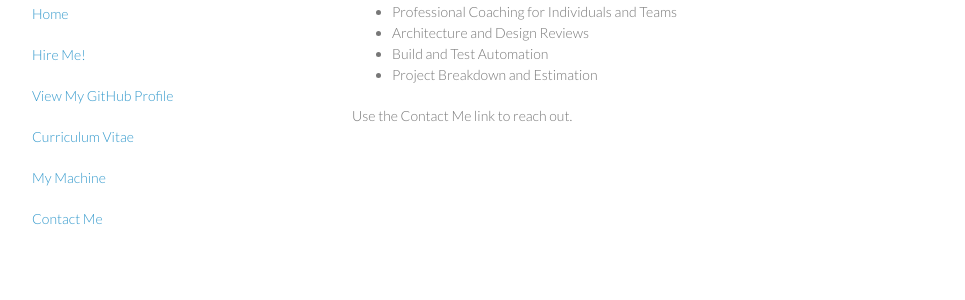
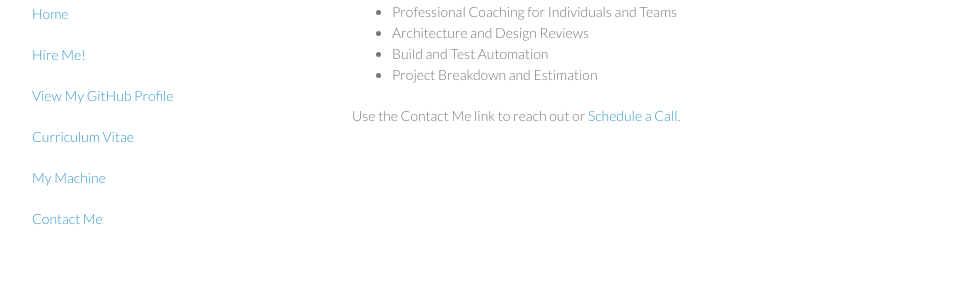
Before and after one commit to mattgwagner/mattgwagner, a Jekyll site: the page built from hire-me.md, in a window 1280 px wide. Shown: the part 191-491 px from the top of the page, without its empty margins (148-1113 px from the left). Built offline with Jekyll 4.4.1, drawn with Linux system fonts in a browser that asks for light colours; our own code applies the rules of GitHub Pages for plain Markdown files.

Commit message:
Update hire-me.md

```diff
--- a/hire-me.md
+++ b/hire-me.md
@@ -7,4 +7,4 @@ I am available for short and long-term contracting engagements as a professional
 - Build and Test Automation
 - Project Breakdown and Estimation
 
-Use the Contact Me link to reach out.
+Use the Contact Me link to reach out or [Schedule a Call](https://calendly.com/mattgwagner).
```
